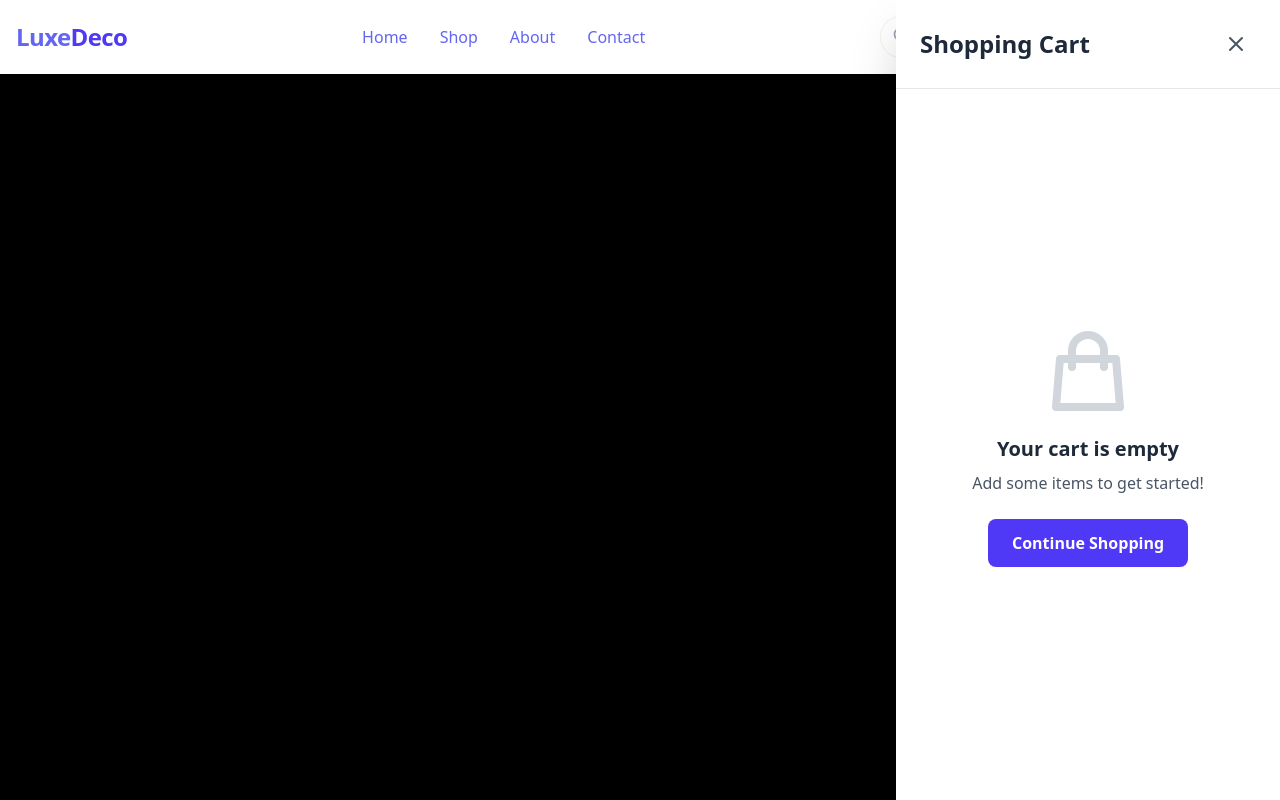
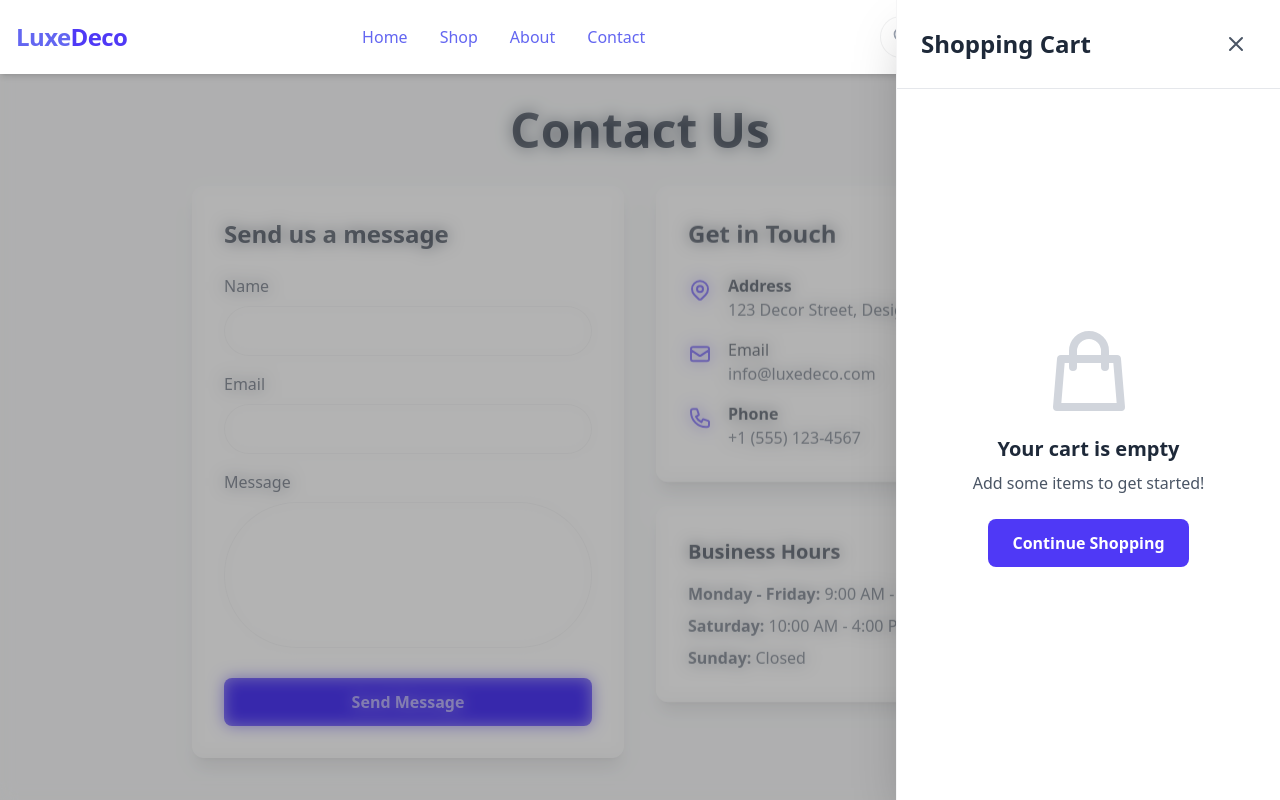
Before and after one commit to Aayan-Ahmed-17/home-deco-website-frontend, a React (Vite) app: page /contact in a window 1280 px wide. Both pictures are taken after a click on the button 1228 px from the left and 37 px from the top of the page. Shown: the top 800 px of the page. Built offline with nearby package versions, Linux system fonts and the light colour scheme.

Commit message:
shopping cart behavior handled

```diff
--- a/src/components/CartSidebar.jsx
+++ b/src/components/CartSidebar.jsx
@@ -36,19 +36,21 @@ export const CartSidebar = ({ isOpen, onClose, cartItems, onUpdateQuantity, onRe
 
   return (
     <>
-      {/* Overlay */}
-      {isOpen && (
-        <div
-          className="fixed inset-0 bg-black bg-opacity-50 z-40 transition-opacity duration-300"
-          onClick={handleClose}
-        ></div>
-      )}
+      {/* Overlay (always rendered for smooth transitions) */}
+      <div
+        onClick={handleClose}
+        className={`cart-overlay fixed inset-0 z-40 bg-black transition-opacity ease-out ${
+          isOpen ? 'opacity-50 pointer-events-auto backdrop-blur-sm' : 'opacity-0 pointer-events-none'
+        }`}
+        aria-hidden={!isOpen}
+      />
 
-      {/* Sidebar */}
-      <div
-        className={`fixed top-0 right-0 h-full w-full sm:w-96 bg-white dark:bg-gray-800 shadow-2xl z-50 transform transition-transform duration-300 ease-in-out ${
-          isOpen ? 'translate-x-0' : 'translate-x-full'
+      {/* Sidebar (always rendered for smooth slide transitions) */}
+      <aside
+        className={`cart-sidebar fixed top-0 right-0 h-full w-full sm:w-96 bg-white dark:bg-gray-800 shadow-2xl z-50 transform transition-all ease-out ${
+          isOpen ? 'translate-x-0 opacity-100' : 'translate-x-full opacity-0'
         }`}
+        aria-hidden={!isOpen}
       >
         <div className="flex flex-col h-full">
           {/* Header */}
@@ -130,7 +132,7 @@ export const CartSidebar = ({ isOpen, onClose, cartItems, onUpdateQuantity, onRe
               <div>
                 <div className="space-y-4 mb-6">
                   {cartItems.map((item, index) => (
-                    <div key={item.id} className={`flex gap-4 bg-gray-50 dark:bg-gray-700 rounded-lg p-4 lift-effect animate-fadeInUp stagger-${Math.min(index % 6 + 1, 6)}`} style={{ opacity: 0 }}>
+                    <div key={item.id} className={`flex gap-4 bg-gray-50 dark:bg-gray-700 rounded-lg p-4 lift-effect animate-fadeInUp stagger-${Math.min(index % 6 + 1, 6)}`}>
                       <img
                         src={item.image}
                         alt={item.name}
@@ -207,7 +209,7 @@ export const CartSidebar = ({ isOpen, onClose, cartItems, onUpdateQuantity, onRe
             </div>
           )}
         </div>
-      </div>
+      </aside>
     </>
   );
 };
--- a/src/index.css
+++ b/src/index.css
@@ -361,3 +361,22 @@ img:hover { transform: scale(1.02); }
 /* Links show subtle underline animation */
 a { text-decoration: none; background-image: linear-gradient(currentColor, currentColor); background-size: 0% 2px; background-repeat: no-repeat; background-position: 0 100%; transition: background-size 240ms ease; }
 a:hover { background-size: 100% 2px; }
+
+/* ===== CART SIDEBAR TRANSITIONS & STYLES ===== */
+.cart-overlay {
+  background-color: rgba(0,0,0,0.6);
+  transition: opacity 280ms cubic-bezier(0.2,0.8,0.2,1), backdrop-filter 280ms;
+}
+
+.cart-sidebar {
+  /* transform and opacity are toggled by classes in JSX */
+  will-change: transform, opacity;
+  transition: transform 300ms cubic-bezier(0.2,0.8,0.2,1), opacity 300ms cubic-bezier(0.2,0.8,0.2,1);
+  /* give a subtle border on light mode and softer border in dark */
+  border-left: 1px solid rgba(15,23,36,0.04);
+}
+
+.dark .cart-sidebar { border-left-color: rgba(255,255,255,0.04); }
+
+/* Make inner scroll smooth and show panel as translucent in dark */
+.cart-sidebar .flex-grow { transition: opacity 240ms ease; }
```
